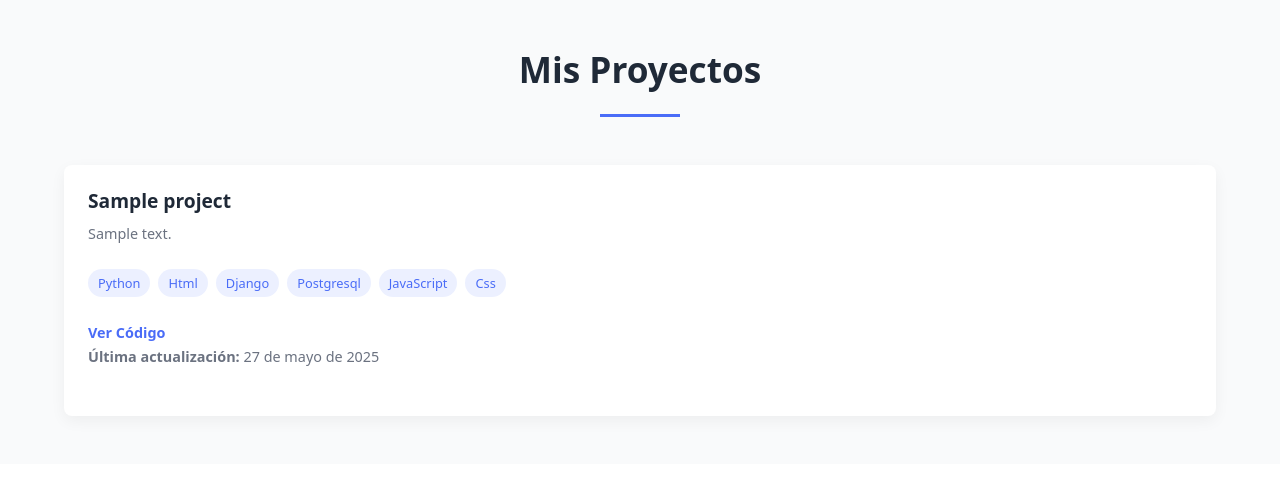
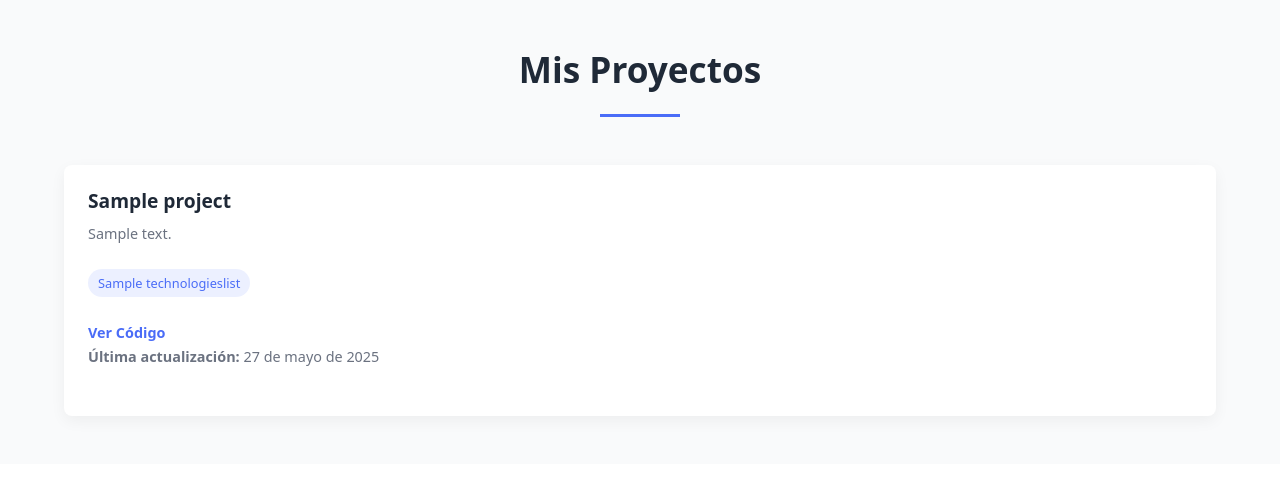
Before and after one commit to br3hap/portafolio-administrable-django-postgresql, a Django app: page / in a window 1280 px wide. Shown: the part 1521-2017 px from the top of the page. Run offline with Django 5.2, Linux system fonts and the light colour scheme; tables that the repository leaves empty hold one stand-in row (values such as "Sample post"); some libraries are stand-ins or nearby versions.

Commit message:
upload project

```diff
--- a/Template/base.html
+++ b/Template/base.html
@@ -131,12 +131,9 @@
                 <h3>{{p.title}}</h3>
                 <p>{{p.description}}</p>
                 <div class="project-tags">
-                  <span>Python</span>
-                  <span>Html</span>
-                  <span>Django</span>
-                  <span>Postgresql</span>
-                  <span>JavaScript</span>
-                  <span>Css</span>
+                  {% for t in p.technologies.all %}
+                    <span>{{t.Technology_name}}</span>
+                  {% endfor %}
                 </div>
                 <div class="project-links">
                   <!-- <a href="#" class="project-link" target="_blank">Ver Demo</a> -->
```
